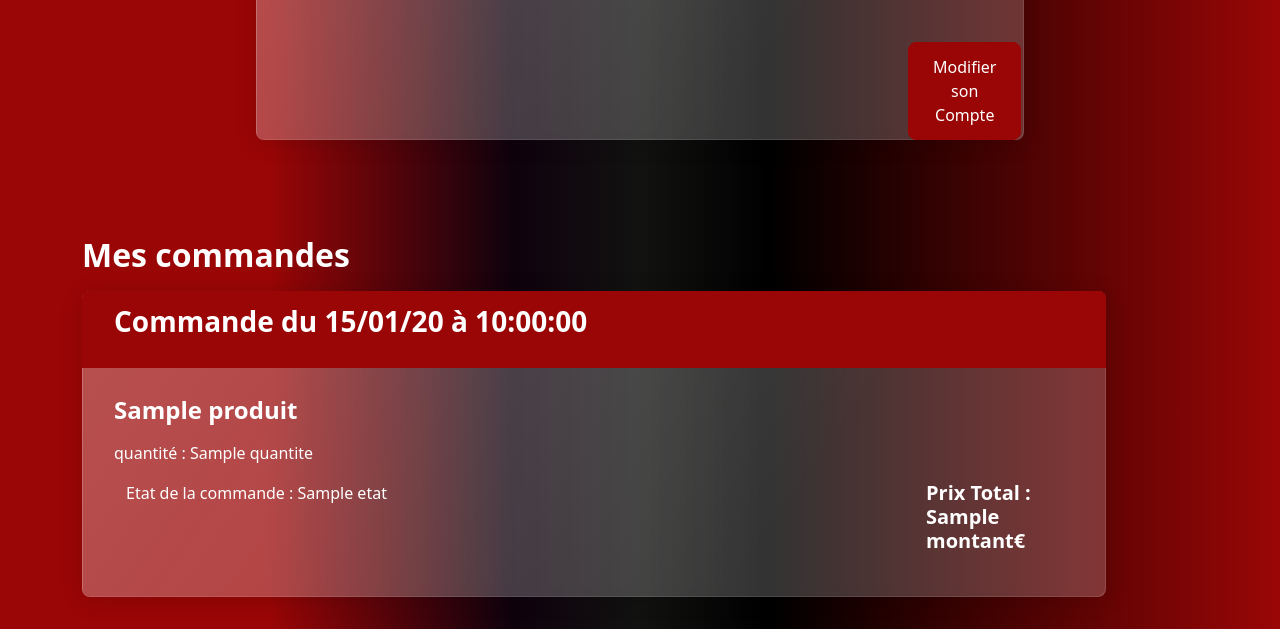
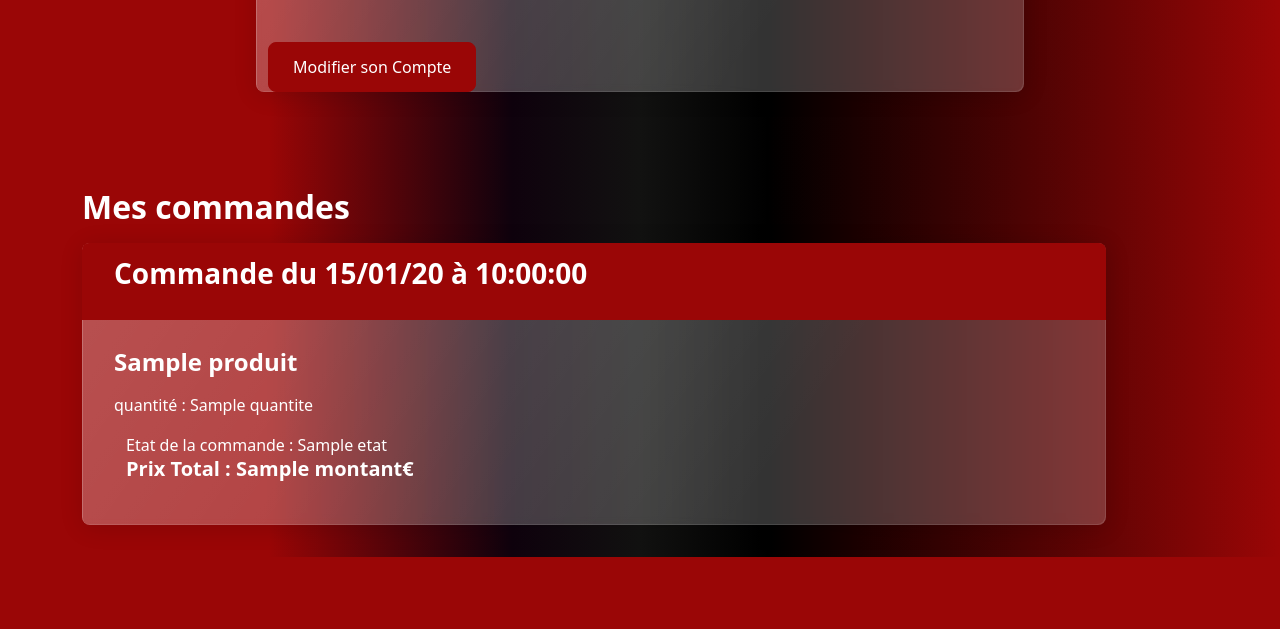
Before and after one commit to yoshiro115/Ecommerce, a Symfony app: template templates/ecommerce/profil.html.twig in a window 1280 px wide. Shown: the part 353-982 px from the top of the page. After the commit the page ends 910 px from the top, so only its background shows below. Run offline with Twig, Linux system fonts and the light colour scheme; the template is opened without the code that fills it: most values are stand-ins (such as "Sample title", 1, 10 or a date in 2020); some libraries are stand-ins or nearby versions.

Commit message:
changement css last

```diff
--- a/templates/ecommerce/index.html.twig
+++ b/templates/ecommerce/index.html.twig
@@ -11,12 +11,12 @@
   </div>
   </div>
 
-<div class="container text-center mt-4 card border-primary"style=" min-height: 80vh;">
+<div class="container-fluid text-center mt-4 card border-primary"style=" min-height: 80vh;">
 <div class="row justify-content-md-between p-4">
 {% for item in produits %}
     {% if item.stock > 0 %}
 
-    <div id="responsive" class="card text-white col-3 m-3 border-primary ">
+    <div id="responsive" class="card text-white col-md-3 mx-2 my-1 border-primary ">
     <div class="card-header text-center"> {{ item.titre }} </div>
     <div class="card-body text-center">
 
@@ -24,7 +24,7 @@
         <hr>
         <p>Prix : {{ item.prix }} €</p>
 
-        <a href="{{path('app_show', {id: item.id})}}" class="btn btn-dark"> Commander</a>
+        <a href="{{path('app_show', {id: item.id})}}" class="btn btn-dark col-md-auto"> Commander</a>
     </div>
     </div>
     {% endif %}
--- a/templates/ecommerce/profil.html.twig
+++ b/templates/ecommerce/profil.html.twig
@@ -9,21 +9,21 @@
             <div class="card-header"> <h3>{{app.user.Pseudo}}</h3></div>
             <div class="card-body container">
             <div class="row">
-            <h4 class="card-title col-12">Vos informations</h4>
+            <h4 class="card-title col-md-12">Vos informations</h4>
                 <br><hr><br>
-                <h4 class="subtitle col-6">Nom : {{app.user.nom}}</h4>
-                <h4 class="subtitle col-6">Prenom : {{app.user.prenom}}</h4>
+                <h4 class="subtitle col-md-6">Nom : {{app.user.nom}}</h4>
+                <h4 class="subtitle col-md-6">Prenom : {{app.user.prenom}}</h4>
 
-                <h4 id="responsive" class="col-6 subtitle">Email : {{app.user.email}}</h4>
-                <h4 class="col-6 subtitle">Civilité : {{app.user.civilite}}</h4>
+                <h4 id="responsive" class="col-md-6 subtitle">Email : {{app.user.email}}</h4>
+                <h4 class="col-md-6 subtitle">Civilité : {{app.user.civilite}}</h4>
 
 
             </div>
             </div>
             <div class="container">
                 <div class="row">
-                <div class="col-10"></div>
-                    <div class="col-2"><a href="#" class="btn btn-primary">Modifier son Compte</a></div>
+                <div class="col-md-10"></div>
+                    <div class="col-md-auto"><a href="#" class="btn btn-primary">Modifier son Compte</a></div>
                 </div>
             </div>
         </div>
@@ -43,8 +43,8 @@
                 </p>
                 <div class="container">
                     <div class="row">
-                        <div class="col-10">Etat de la commande : {{commande.etat}}</div>
-                        <div class="col-2"><h5>Prix Total : {{ commande.montant }}€</h5></div>
+                        <div class="col-md-10">Etat de la commande : {{commande.etat}}</div>
+                        <div class="col-md-auto"><h5>Prix Total : {{ commande.montant }}€</h5></div>
                     </div>
                 </div>
     {% set total = total + commande.montant %}
@@ -61,8 +61,8 @@
                 </p>
                 <div class="container">
                     <div class="row">
-                        <div class="col-10">Etat de la commande : {{commande.etat}}</div>
-                        <div class="col-2"><h5>Prix Total : {{ commande.montant }}€</h5></div>
+                        <div class="col-md-10">Etat de la commande : {{commande.etat}}</div>
+                        <div class="col-md-auto"><h5>Prix Total : {{ commande.montant }}€</h5></div>
                     </div>
                 </div>
 {% set total = commande.montant %}
@@ -80,8 +80,8 @@
                 </p>
                 <div class="container">
                     <div class="row">
-                        <div class="col-10">Etat de la commande : {{commande.etat}}</div>
-                        <div class="col-2"><h5>Prix Total : {{ commande.montant }}€</h5></div>
+                        <div class="col-md-10">Etat de la commande : {{commande.etat}}</div>
+                        <div class="col-md-auto"><h5>Prix Total : {{ commande.montant }}€</h5></div>
                     </div>
                 </div>
 {% set total = commande.montant %}
--- a/templates/ecommerce/show.html.twig
+++ b/templates/ecommerce/show.html.twig
@@ -19,10 +19,10 @@
   </div>
   <div class="container">
   <div class="row justify-content-between">
-  <div class="card-footer col-3 text-muted text-center">
+  <div class="card-footer col-md-3 text-muted text-center">
     (Ecrit le {{ produit.dateenregistrement|date("d/m/Y à H:i:s") }})
   </div>
-  <h5 class="card-title col-3"> Prix : {{ produit.prix }} € </h5>
+  <h5 class="card-title col-md-3"> Prix : {{ produit.prix }} € </h5>
 </div></div></div>
 
 <form method="POST" action="{{ path('cart_add', {id: produit.id }) }}" class="form-inline d-inline-block" >
--- a/templates/registration/register.html.twig
+++ b/templates/registration/register.html.twig
@@ -14,6 +14,6 @@
         {{ form_row(registrationForm.prenom) }}
         {{ form_row(registrationForm.email)}}
         {{ form_row(registrationForm.civilite)}}
-        <button type="submit" class="btn btn-primary col-12">s'inscrire</button>
+        <button type="submit" class="btn btn-primary col-md-12">s'inscrire</button>
     {{ form_end(registrationForm) }}
 {% endblock %}
```
